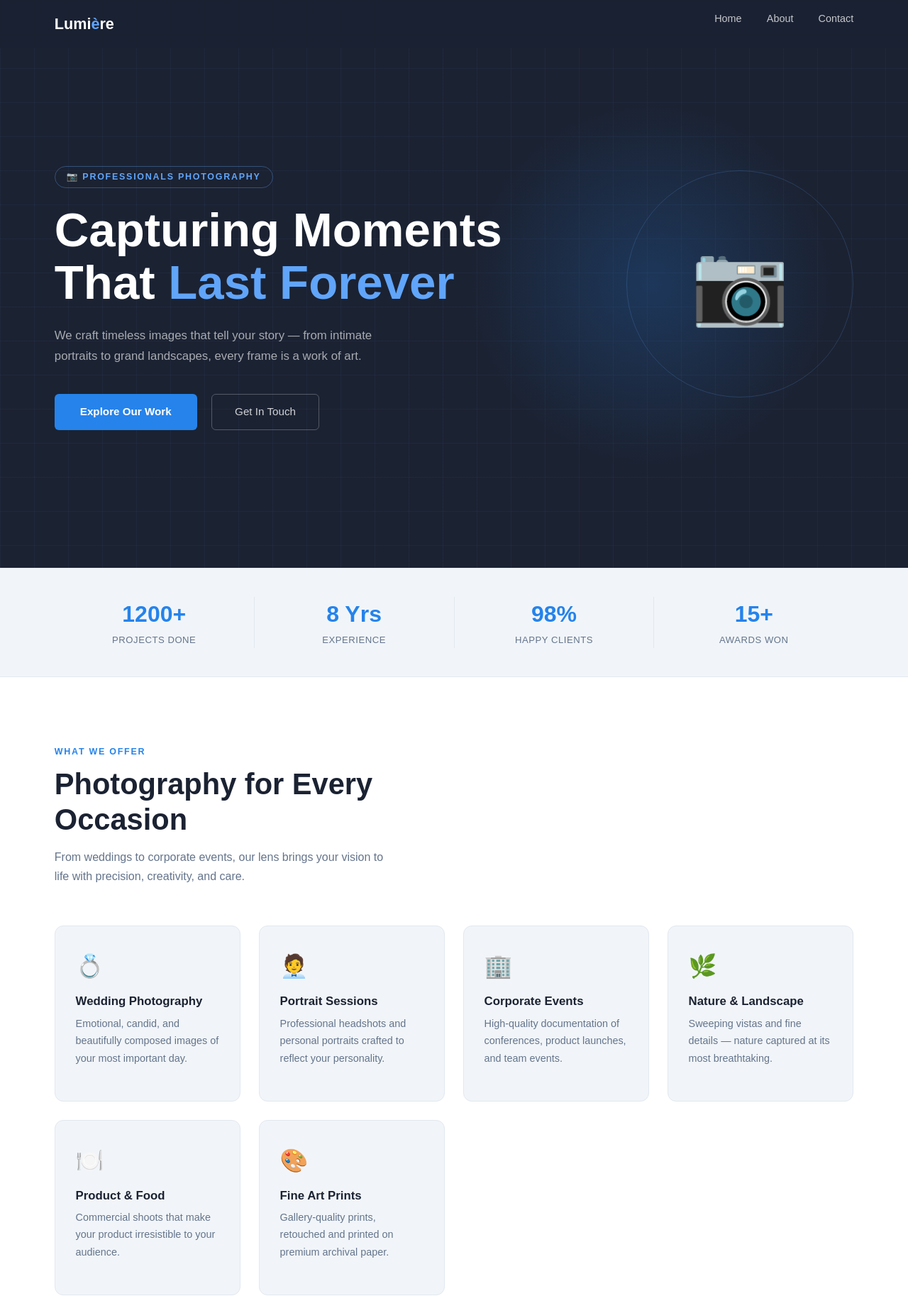
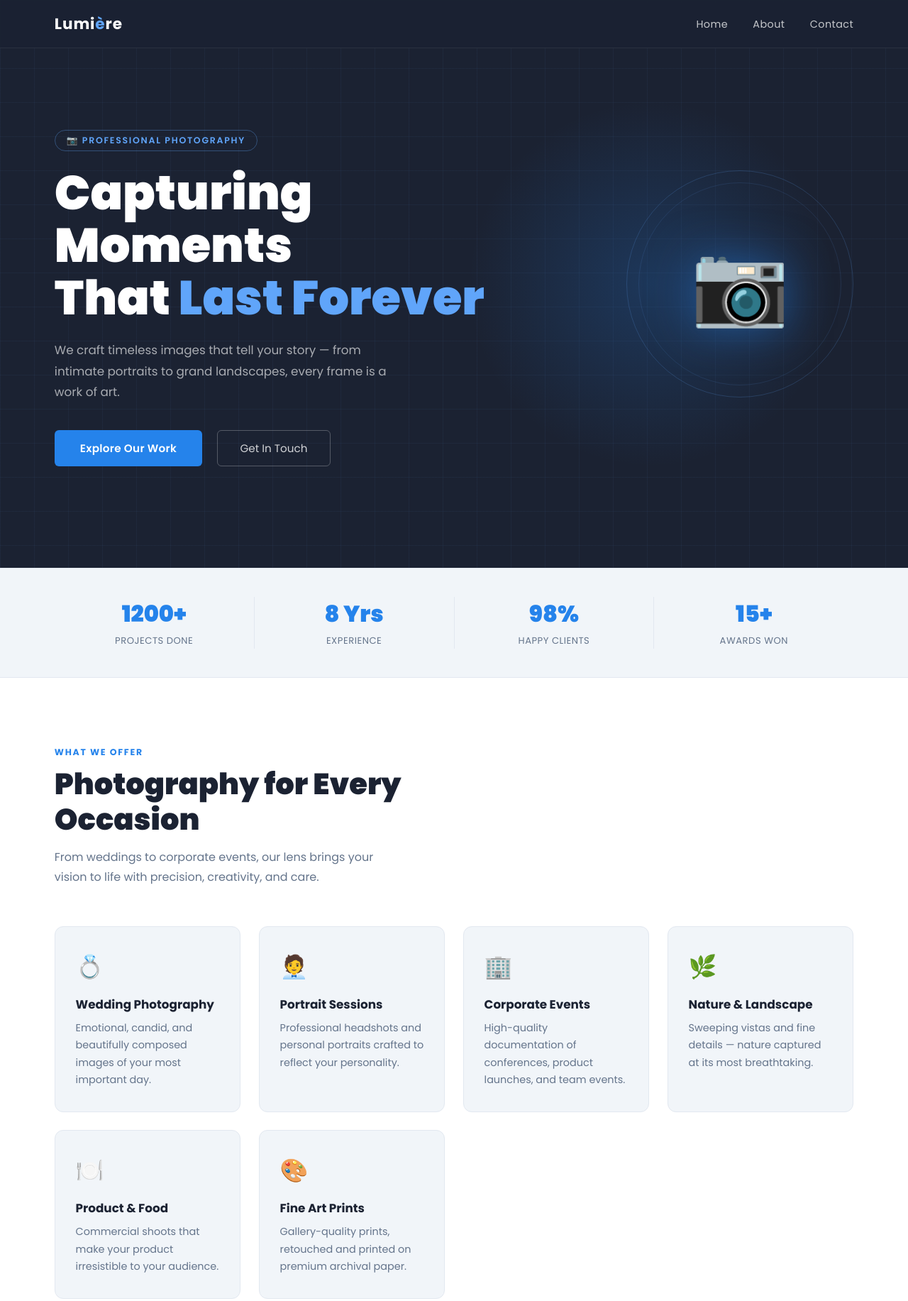
Before and after one commit to Sinojgeorge/web, a plain HTML site: page index.html in a window 1280 px wide. Shown: the top 1833 px of the page at 71% size. Drawn offline with nearby package versions, Linux system fonts and the light colour scheme.

Commit message:
my commit

```diff
--- a/index.html
+++ b/index.html
@@ -1,110 +1,388 @@
 <!DOCTYPE html>
-<html>
+<html lang="en">
 <head>
-<title>Lumiere Photography</title>
+  <meta charset="UTF-8" />
+  <meta name="viewport" content="width=device-width, initial-scale=1.0"/>
+  <title>Lumière — Photography</title>
+  <link href="https://fonts.googleapis.com/css2?family=Poppins:wght@400;600;700;900&display=swap" rel="stylesheet"/>
+  <style>
+    *, *::before, *::after { margin: 0; padding: 0; box-sizing: border-box; }
 
-<script src="https://cdn.jsdelivr.net/npm/jquery@3.7.0/dist/jquery.min.js"></script>
-<script src="https://cdn.jsdelivr.net/npm/bootstrap@5.3.0/dist/js/bootstrap.bundle.min.js"></script>
-<script src="https://cdnjs.cloudflare.com/ajax/libs/gsap/3.12.2/gsap.min.js"></script>
-<script src="https://cdnjs.cloudflare.com/ajax/libs/three.js/r128/three.min.js"></script>
-<script src="https://cdnjs.cloudflare.com/ajax/libs/lodash.js/4.17.21/lodash.min.js"></script>
+    :root {
+      --navy:   #1b2232;
+      --ocean:  #2583eb;
+      --sky:    #60a5fa;
+      --lgray:  #f1f5f9;
+      --white:  #ffffff;
+      --text:   #1b2232;
+      --muted:  #64748b;
+    }
 
-<link rel="stylesheet" href="https://cdn.jsdelivr.net/npm/bootstrap@5.3.0/dist/css/bootstrap.min.css"/>
-<link rel="stylesheet" href="https://cdnjs.cloudflare.com/ajax/libs/font-awesome/6.4.0/css/all.min.css"/>
-<link rel="stylesheet" href="https://cdnjs.cloudflare.com/ajax/libs/animate.css/4.1.1/animate.min.css"/>
+    html { scroll-behavior: smooth; }
 
-<link href="https://fonts.googleapis.com/css2?family=Poppins:wght@100;200;300;400;500;600;700;800;900&family=Roboto:wght@100;300;400;500;700;900&family=Open+Sans:wght@300;400;500;600;700;800&family=Montserrat:wght@100;200;300;400;500;600;700;800;900&family=Lato:wght@100;300;400;700;900&display=block" rel="stylesheet"/>
+    body {
+      font-family: 'Poppins', sans-serif;
+      color: var(--text);
+      background: var(--white);
+    }
 
-<style>
-* { margin: 0; padding: 0; }
-body { font-family: Arial, sans-serif; background: white; }
-
+    /* ── NAVBAR ── */
     nav {
       position: fixed; top: 0; left: 0; right: 0; z-index: 100;
       display: flex; align-items: center; justify-content: space-between;
-  padding: 0 6%; height: 68px;
+      padding: 0 6%;
+      height: 68px;
       background: rgba(27, 34, 50, 0.92);
+      backdrop-filter: blur(10px);
+      border-bottom: 1px solid rgba(255,255,255,0.07);
     }
-.nav-logo { font-size: 1.35rem; font-weight: 700; color: #ffffff; }
-.nav-logo span { color: #60a5fa; }
+
+    .nav-logo {
+      font-size: 1.35rem;
+      font-weight: 700;
+      color: var(--white);
+      letter-spacing: 0.04em;
+    }
+    .nav-logo span { color: var(--sky); }
+
     .nav-links { display: flex; gap: 2.2rem; list-style: none; }
-.nav-links a { text-decoration: none; color: rgba(255,255,255,0.75); font-size: 0.9rem; }
-.nav-links a:hover { color: #60a5fa; }
+    .nav-links a {
+      text-decoration: none;
+      color: rgba(255,255,255,0.75);
+      font-size: 0.9rem;
+      font-weight: 500;
+      letter-spacing: 0.03em;
+      transition: color 0.2s;
+    }
+    .nav-links a:hover { color: var(--sky); }
 
+    /* ── HERO ── */
     .hero {
       min-height: 100vh;
-  background: #1b2232;
-  display: flex; align-items: center;
+      background: var(--navy);
+      display: flex;
+      align-items: center;
       padding: 100px 6% 60px;
-  position: relative; overflow: hidden;
+      position: relative;
+      overflow: hidden;
     }
+
+    /* subtle grid overlay */
     .hero::before {
       content: '';
       position: absolute; inset: 0;
-  background-image: linear-gradient(rgba(96,165,250,0.05) 1px, transparent 1px), linear-gradient(90deg, rgba(96,165,250,0.05) 1px, transparent 1px);
+      background-image:
+        linear-gradient(rgba(96,165,250,0.05) 1px, transparent 1px),
+        linear-gradient(90deg, rgba(96,165,250,0.05) 1px, transparent 1px);
       background-size: 48px 48px;
     }
+
+    /* glowing orb */
     .hero::after {
       content: '';
       position: absolute;
-  width: 520px; height: 520px; border-radius: 50%;
+      width: 520px; height: 520px;
+      border-radius: 50%;
       background: radial-gradient(circle, rgba(37,131,235,0.22) 0%, transparent 70%);
       right: 8%; top: 50%; transform: translateY(-50%);
+      pointer-events: none;
     }
-.hero-content { position: relative; z-index: 1; max-width: 640px; }
+
+    .hero-content {
+      position: relative; z-index: 1;
+      max-width: 640px;
+    }
+
     .hero-tag {
-  display: inline-block; font-size: 0.78rem; font-weight: 600;
-  letter-spacing: 0.14em; text-transform: uppercase; color: #60a5fa;
-  border: 1px solid rgba(96,165,250,0.35); border-radius: 100px;
-  padding: 5px 16px; margin-bottom: 1.4rem;
+      display: inline-block;
+      font-size: 0.78rem;
+      font-weight: 600;
+      letter-spacing: 0.14em;
+      text-transform: uppercase;
+      color: var(--sky);
+      border: 1px solid rgba(96,165,250,0.35);
+      border-radius: 100px;
+      padding: 5px 16px;
+      margin-bottom: 1.4rem;
     }
-.hero h1 { font-size: 4.2rem; font-weight: 900; line-height: 1.1; color: #ffffff; margin-bottom: 1.4rem; }
-.hero h1 em { font-style: normal; color: #60a5fa; }
-.hero p { font-size: 1.05rem; line-height: 1.75; color: rgba(255,255,255,0.62); max-width: 480px; margin-bottom: 2.4rem; }
-.btn-p { display: inline-block; background: #2583eb; color: #ffffff; text-decoration: none; font-size: 0.95rem; font-weight: 600; padding: 14px 36px; border-radius: 6px; }
-.btn-g { display: inline-block; border: 1.5px solid rgba(255,255,255,0.25); color: rgba(255,255,255,0.8); text-decoration: none; font-size: 0.95rem; padding: 13px 32px; border-radius: 6px; margin-left: 1rem; }
-.hero-visual { position: absolute; right: 6%; top: 50%; transform: translateY(-50%); z-index: 1; }
-.camera-ring { width: 320px; height: 320px; border-radius: 50%; border: 1.5px solid rgba(96,165,250,0.2); display: flex; align-items: center; justify-content: center; }
-.camera-icon { font-size: 7rem; }
 
-.stats { background: #f1f5f9; padding: 40px 6%; display: flex; border-top: 1px solid #e2e8f0; border-bottom: 1px solid #e2e8f0; }
-.stat-item { flex: 1; text-align: center; padding: 0 1rem; border-right: 1px solid #e2e8f0; }
+    .hero h1 {
+      font-size: clamp(2.6rem, 6vw, 4.2rem);
+      font-weight: 900;
+      line-height: 1.1;
+      color: var(--white);
+      margin-bottom: 1.4rem;
+    }
+    .hero h1 em {
+      font-style: normal;
+      color: var(--sky);
+    }
+
+    .hero p {
+      font-size: 1.05rem;
+      line-height: 1.75;
+      color: rgba(255,255,255,0.62);
+      max-width: 480px;
+      margin-bottom: 2.4rem;
+    }
+
+    .btn-primary {
+      display: inline-block;
+      background: var(--ocean);
+      color: var(--white);
+      text-decoration: none;
+      font-size: 0.95rem;
+      font-weight: 600;
+      padding: 14px 36px;
+      border-radius: 6px;
+      transition: background 0.2s, transform 0.15s;
+      letter-spacing: 0.02em;
+    }
+    .btn-primary:hover { background: var(--sky); transform: translateY(-2px); }
+
+    .btn-ghost {
+      display: inline-block;
+      border: 1.5px solid rgba(255,255,255,0.25);
+      color: rgba(255,255,255,0.8);
+      text-decoration: none;
+      font-size: 0.95rem;
+      font-weight: 500;
+      padding: 13px 32px;
+      border-radius: 6px;
+      margin-left: 1rem;
+      transition: border-color 0.2s, color 0.2s;
+    }
+    .btn-ghost:hover { border-color: var(--sky); color: var(--sky); }
+
+    /* floating camera icon */
+    .hero-visual {
+      position: absolute;
+      right: 6%; top: 50%; transform: translateY(-50%);
+      z-index: 1;
+      display: flex; align-items: center; justify-content: center;
+    }
+    .camera-ring {
+      width: 320px; height: 320px;
+      border-radius: 50%;
+      border: 1.5px solid rgba(96,165,250,0.2);
+      display: flex; align-items: center; justify-content: center;
+      position: relative;
+    }
+    .camera-ring::before {
+      content: '';
+      position: absolute; inset: 16px;
+      border-radius: 50%;
+      border: 1px solid rgba(96,165,250,0.12);
+    }
+    .camera-icon {
+      font-size: 7rem;
+      filter: drop-shadow(0 0 32px rgba(37,131,235,0.5));
+    }
+
+    /* ── STATS BAR ── */
+    .stats {
+      background: var(--lgray);
+      padding: 40px 6%;
+      display: flex;
+      gap: 0;
+      border-top: 1px solid #e2e8f0;
+      border-bottom: 1px solid #e2e8f0;
+    }
+    .stat-item {
+      flex: 1;
+      text-align: center;
+      padding: 0 1rem;
+      border-right: 1px solid #e2e8f0;
+    }
     .stat-item:last-child { border-right: none; }
-.stat-num { font-size: 2rem; font-weight: 900; color: #2583eb; display: block; }
-.stat-label { font-size: 0.82rem; color: #64748b; font-weight: 500; letter-spacing: 0.04em; text-transform: uppercase; }
+    .stat-num {
+      font-size: 2rem;
+      font-weight: 900;
+      color: var(--ocean);
+      display: block;
+    }
+    .stat-label {
+      font-size: 0.82rem;
+      color: var(--muted);
+      font-weight: 500;
+      letter-spacing: 0.04em;
+      text-transform: uppercase;
+    }
 
-.services { padding: 96px 6%; background: #ffffff; }
-.section-label { font-size: 0.78rem; font-weight: 700; letter-spacing: 0.14em; text-transform: uppercase; color: #2583eb; margin-bottom: 0.7rem; }
-.section-title { font-size: 2.6rem; font-weight: 800; line-height: 1.2; color: #1b2232; max-width: 520px; margin-bottom: 0.9rem; }
-.section-sub { font-size: 1rem; color: #64748b; max-width: 480px; line-height: 1.7; margin-bottom: 3.5rem; }
-.services-grid { display: grid; grid-template-columns: repeat(auto-fit, minmax(260px, 1fr)); gap: 1.6rem; }
-.card { background: #f1f5f9; border-radius: 12px; padding: 2rem 1.8rem; border: 1px solid #e2e8f0; }
-.card:hover { box-shadow: 0 8px 32px rgba(37,131,235,0.1); }
-.card-icon { font-size: 2rem; margin-bottom: 1rem; }
-.card h3 { font-size: 1.05rem; font-weight: 700; color: #1b2232; margin-bottom: 0.5rem; }
-.card p { font-size: 0.9rem; color: #64748b; line-height: 1.7; }
+    /* ── SERVICES ── */
+    .services {
+      padding: 96px 6%;
+      background: var(--white);
+    }
+    .section-label {
+      font-size: 0.78rem;
+      font-weight: 700;
+      letter-spacing: 0.14em;
+      text-transform: uppercase;
+      color: var(--ocean);
+      margin-bottom: 0.7rem;
+    }
+    .section-title {
+      font-size: clamp(1.8rem, 3.5vw, 2.6rem);
+      font-weight: 800;
+      line-height: 1.2;
+      color: var(--navy);
+      max-width: 520px;
+      margin-bottom: 0.9rem;
+    }
+    .section-sub {
+      font-size: 1rem;
+      color: var(--muted);
+      max-width: 480px;
+      line-height: 1.7;
+      margin-bottom: 3.5rem;
+    }
 
-.about { padding: 96px 6%; background: #1b2232; display: grid; grid-template-columns: 1fr 1fr; gap: 5rem; align-items: center; }
-.about-text .section-label { color: #60a5fa; }
-.about-text .section-title { color: #ffffff; }
+    .services-grid {
+      display: grid;
+      grid-template-columns: repeat(auto-fit, minmax(260px, 1fr));
+      gap: 1.6rem;
+    }
+
+    .card {
+      background: var(--lgray);
+      border-radius: 12px;
+      padding: 2rem 1.8rem;
+      border: 1px solid #e2e8f0;
+      transition: box-shadow 0.2s, transform 0.2s;
+    }
+    .card:hover {
+      box-shadow: 0 8px 32px rgba(37,131,235,0.1);
+      transform: translateY(-4px);
+    }
+    .card-icon {
+      font-size: 2rem;
+      margin-bottom: 1rem;
+    }
+    .card h3 {
+      font-size: 1.05rem;
+      font-weight: 700;
+      color: var(--navy);
+      margin-bottom: 0.5rem;
+    }
+    .card p {
+      font-size: 0.9rem;
+      color: var(--muted);
+      line-height: 1.7;
+    }
+
+    /* ── ABOUT ── */
+    .about {
+      padding: 96px 6%;
+      background: var(--navy);
+      display: grid;
+      grid-template-columns: 1fr 1fr;
+      gap: 5rem;
+      align-items: center;
+    }
+    .about-text .section-label { color: var(--sky); }
+    .about-text .section-title { color: var(--white); }
     .about-text .section-sub { color: rgba(255,255,255,0.6); margin-bottom: 2rem; }
+
     .about-features { list-style: none; display: flex; flex-direction: column; gap: 0.8rem; }
-.about-features li { display: flex; align-items: center; gap: 0.7rem; color: rgba(255,255,255,0.75); font-size: 0.93rem; }
-.about-features li::before { content: '✓'; display: inline-flex; align-items: center; justify-content: center; width: 22px; height: 22px; border-radius: 50%; background: #2583eb; color: white; font-size: 0.7rem; font-weight: 700; }
-.about-visual { display: grid; grid-template-columns: 1fr 1fr; gap: 1rem; }
-.about-img-block { border-radius: 10px; aspect-ratio: 1; background: rgba(255,255,255,0.06); border: 1px solid rgba(255,255,255,0.09); display: flex; align-items: center; justify-content: center; font-size: 3.5rem; }
-.about-img-block:first-child { grid-column: span 2; aspect-ratio: 2/1; font-size: 5rem; }
+    .about-features li {
+      display: flex; align-items: center; gap: 0.7rem;
+      color: rgba(255,255,255,0.75);
+      font-size: 0.93rem;
+    }
+    .about-features li::before {
+      content: '✓';
+      display: inline-flex;
+      align-items: center; justify-content: center;
+      width: 22px; height: 22px;
+      border-radius: 50%;
+      background: var(--ocean);
+      color: white;
+      font-size: 0.7rem;
+      font-weight: 700;
+      flex-shrink: 0;
+    }
 
-footer { background: #111827; color: rgba(255,255,255,0.5); padding: 48px 6% 28px; }
-.footer-top { display: flex; justify-content: space-between; gap: 2rem; padding-bottom: 2rem; border-bottom: 1px solid rgba(255,255,255,0.08); margin-bottom: 1.6rem; }
-.footer-links h4 { color: #ffffff; font-size: 0.88rem; font-weight: 700; margin-bottom: 0.9rem; }
+    .about-visual {
+      display: grid;
+      grid-template-columns: 1fr 1fr;
+      gap: 1rem;
+    }
+    .about-img-block {
+      border-radius: 10px;
+      overflow: hidden;
+      aspect-ratio: 1;
+      background: rgba(255,255,255,0.06);
+      border: 1px solid rgba(255,255,255,0.09);
+      display: flex; align-items: center; justify-content: center;
+      font-size: 3.5rem;
+    }
+    .about-img-block:first-child {
+      grid-column: span 2;
+      aspect-ratio: 2/1;
+      font-size: 5rem;
+      background: linear-gradient(135deg, rgba(37,131,235,0.15), rgba(96,165,250,0.08));
+    }
+
+    /* ── FOOTER ── */
+    footer {
+      background: #111827;
+      color: rgba(255,255,255,0.5);
+      padding: 48px 6% 28px;
+    }
+    .footer-top {
+      display: flex;
+      justify-content: space-between;
+      align-items: flex-start;
+      gap: 2rem;
+      padding-bottom: 2rem;
+      border-bottom: 1px solid rgba(255,255,255,0.08);
+      margin-bottom: 1.6rem;
+      flex-wrap: wrap;
+    }
+    .footer-brand .nav-logo { font-size: 1.2rem; display: block; margin-bottom: 0.5rem; }
+    .footer-brand p { font-size: 0.85rem; max-width: 240px; line-height: 1.7; }
+
+    .footer-links h4 {
+      color: var(--white);
+      font-size: 0.88rem;
+      font-weight: 700;
+      margin-bottom: 0.9rem;
+      letter-spacing: 0.06em;
+      text-transform: uppercase;
+    }
     .footer-links ul { list-style: none; display: flex; flex-direction: column; gap: 0.5rem; }
-.footer-links a { color: rgba(255,255,255,0.45); text-decoration: none; font-size: 0.87rem; }
-.footer-bottom { display: flex; justify-content: space-between; font-size: 0.82rem; }
+    .footer-links a {
+      color: rgba(255,255,255,0.45);
+      text-decoration: none;
+      font-size: 0.87rem;
+      transition: color 0.2s;
+    }
+    .footer-links a:hover { color: var(--sky); }
+
+    .footer-bottom {
+      display: flex;
+      justify-content: space-between;
+      align-items: center;
+      font-size: 0.82rem;
+      flex-wrap: wrap;
+      gap: 0.5rem;
+    }
+    .footer-bottom a { color: var(--sky); text-decoration: none; }
+
+    @media (max-width: 768px) {
+      .hero-visual { display: none; }
+      .about { grid-template-columns: 1fr; gap: 2.5rem; }
+      .stats { flex-wrap: wrap; }
+      .stat-item { flex: 1 1 40%; border-right: none; border-bottom: 1px solid #e2e8f0; padding: 1rem; }
+      .footer-top { flex-direction: column; }
+      .btn-ghost { margin-left: 0; margin-top: 0.8rem; display: block; text-align: center; }
+    }
   </style>
 </head>
 <body>
 
+  <!-- NAVBAR -->
   <nav>
     <div class="nav-logo">Lumi<span>è</span>re</div>
     <ul class="nav-links">
@@ -114,14 +392,19 @@ footer { background: #111827; color: rgba(255,255,255,0.5); padding: 48px 6% 28p
     </ul>
   </nav>
 
+  <!-- HERO -->
   <section class="hero" id="home">
     <div class="hero-content">
-    <span class="hero-tag">📷 Professionals Photography</span>
+      <span class="hero-tag">📷 Professional Photography</span>
       <h1>Capturing Moments<br>That <em>Last Forever</em></h1>
-    <p>We craft timeless images that tell your story — from intimate portraits to grand landscapes, every frame is a work of art.</p>
-    <a href="#services" class="btn-p">Explore Our Work</a>
-    <a href="#contact" class="btn-g">Get In Touch</a>
+      <p>
+        We craft timeless images that tell your story — from intimate portraits
+        to grand landscapes, every frame is a work of art.
+      </p>
+      <a href="#services" class="btn-primary">Explore Our Work</a>
+      <a href="#contact" class="btn-ghost">Get In Touch</a>
     </div>
+
     <div class="hero-visual">
       <div class="camera-ring">
         <span class="camera-icon">📷</span>
@@ -129,32 +412,79 @@ footer { background: #111827; color: rgba(255,255,255,0.5); padding: 48px 6% 28p
     </div>
   </section>
 
+  <!-- STATS BAR -->
   <div class="stats">
-  <div class="stat-item"><span class="stat-num">1200+</span><span class="stat-label">Projects Done</span></div>
-  <div class="stat-item"><span class="stat-num">8 Yrs</span><span class="stat-label">Experience</span></div>
-  <div class="stat-item"><span class="stat-num">98%</span><span class="stat-label">Happy Clients</span></div>
-  <div class="stat-item"><span class="stat-num">15+</span><span class="stat-label">Awards Won</span></div>
+    <div class="stat-item">
+      <span class="stat-num">1200+</span>
+      <span class="stat-label">Projects Done</span>
+    </div>
+    <div class="stat-item">
+      <span class="stat-num">8 Yrs</span>
+      <span class="stat-label">Experience</span>
+    </div>
+    <div class="stat-item">
+      <span class="stat-num">98%</span>
+      <span class="stat-label">Happy Clients</span>
+    </div>
+    <div class="stat-item">
+      <span class="stat-num">15+</span>
+      <span class="stat-label">Awards Won</span>
+    </div>
   </div>
 
+  <!-- SERVICES -->
   <section class="services" id="services">
     <p class="section-label">What We Offer</p>
     <h2 class="section-title">Photography for Every Occasion</h2>
-  <p class="section-sub">From weddings to corporate events, our lens brings your vision to life with precision, creativity, and care.</p>
+    <p class="section-sub">
+      From weddings to corporate events, our lens brings your vision to life
+      with precision, creativity, and care.
+    </p>
+
     <div class="services-grid">
-    <div class="card"><div class="card-icon">💍</div><h3>Wedding Photography</h3><p>Emotional, candid, and beautifully composed images of your most important day.</p></div>
-    <div class="card"><div class="card-icon">🧑‍💼</div><h3>Portrait Sessions</h3><p>Professional headshots and personal portraits crafted to reflect your personality.</p></div>
-    <div class="card"><div class="card-icon">🏢</div><h3>Corporate Events</h3><p>High-quality documentation of conferences, product launches, and team events.</p></div>
-    <div class="card"><div class="card-icon">🌿</div><h3>Nature & Landscape</h3><p>Sweeping vistas and fine details — nature captured at its most breathtaking.</p></div>
-    <div class="card"><div class="card-icon">🍽️</div><h3>Product & Food</h3><p>Commercial shoots that make your product irresistible to your audience.</p></div>
-    <div class="card"><div class="card-icon">🎨</div><h3>Fine Art Prints</h3><p>Gallery-quality prints, retouched and printed on premium archival paper.</p></div>
+      <div class="card">
+        <div class="card-icon">💍</div>
+        <h3>Wedding Photography</h3>
+        <p>Emotional, candid, and beautifully composed images of your most important day.</p>
+      </div>
+      <div class="card">
+        <div class="card-icon">🧑‍💼</div>
+        <h3>Portrait Sessions</h3>
+        <p>Professional headshots and personal portraits crafted to reflect your personality.</p>
+      </div>
+      <div class="card">
+        <div class="card-icon">🏢</div>
+        <h3>Corporate Events</h3>
+        <p>High-quality documentation of conferences, product launches, and team events.</p>
+      </div>
+      <div class="card">
+        <div class="card-icon">🌿</div>
+        <h3>Nature & Landscape</h3>
+        <p>Sweeping vistas and fine details — nature captured at its most breathtaking.</p>
+      </div>
+      <div class="card">
+        <div class="card-icon">🍽️</div>
+        <h3>Product & Food</h3>
+        <p>Commercial shoots that make your product irresistible to your audience.</p>
+      </div>
+      <div class="card">
+        <div class="card-icon">🎨</div>
+        <h3>Fine Art Prints</h3>
+        <p>Gallery-quality prints, retouched and printed on premium archival paper.</p>
+      </div>
     </div>
   </section>
 
+  <!-- ABOUT -->
   <section class="about" id="about">
     <div class="about-text">
       <p class="section-label">Our Story</p>
       <h2 class="section-title">Where Passion Meets the Lens</h2>
-    <p class="section-sub">Founded in 2016, Lumière Photography was built on a simple belief — great photos change how people see the world.</p>
+      <p class="section-sub">
+        Founded in 2016, Lumière Photography was built on a simple belief —
+        great photos change how people see the world. We work closely with
+        every client to understand their vision and deliver images that exceed expectations.
+      </p>
       <ul class="about-features">
         <li>Fully edited, high-resolution digital files</li>
         <li>Fast 7-day delivery turnaround</li>
@@ -170,40 +500,41 @@ footer { background: #111827; color: rgba(255,255,255,0.5); padding: 48px 6% 28p
     </div>
   </section>
 
+  <!-- FOOTER -->
   <footer id="contact">
     <div class="footer-top">
-    <div class="footer-links">
-      <h4>Lumière</h4>
-      <p style="font-size:0.85rem;line-height:1.7;max-width:220px;">Crafting timeless photography across Kerala and beyond since 2016.</p>
+      <div class="footer-brand">
+        <span class="nav-logo">Lumi<span>è</span>re</span>
+        <p>Crafting timeless photography across Kerala and beyond since 2016.</p>
       </div>
       <div class="footer-links">
         <h4>Navigation</h4>
         <ul>
-        <li><a href="#">Home</a></li>
-        <li><a href="#">Services</a></li>
-        <li><a href="#">About</a></li>
+          <li><a href="#home">Home</a></li>
+          <li><a href="#services">Services</a></li>
+          <li><a href="#about">About</a></li>
         </ul>
       </div>
       <div class="footer-links">
         <h4>Contact</h4>
         <ul>
           <li><a href="#">hello@lumiere.photo</a></li>
-        <li><a href="#">+91 98765 43210</a></li>
-        <li><a href="#">Kannur, Kerala, India</a></li>
+          <li><a href="#">+18523145632</a></li>
+          <li><a href="#">Canada</a></li>
         </ul>
       </div>
       <div class="footer-links">
         <h4>Follow Us</h4>
         <ul>
-        <li><a href="#" target="_blank">Instagram</a></li>
-        <li><a href="#" target="_blank">Facebook</a></li>
-        <li><a href="#" target="_blank">Behance</a></li>
+          <li><a href="#">Instagram</a></li>
+          <li><a href="#">Facebook</a></li>
+          <li><a href="#">Behance</a></li>
         </ul>
       </div>
     </div>
     <div class="footer-bottom">
       <span>© 2026 Lumière Photography. All rights reserved.</span>
-    <span>Made with ❤️ in Kerala</span>
+      <span>Made with ❤️ </span>
     </div>
   </footer>
 
```
Lines whose indentation alone changed are shown as unchanged.
